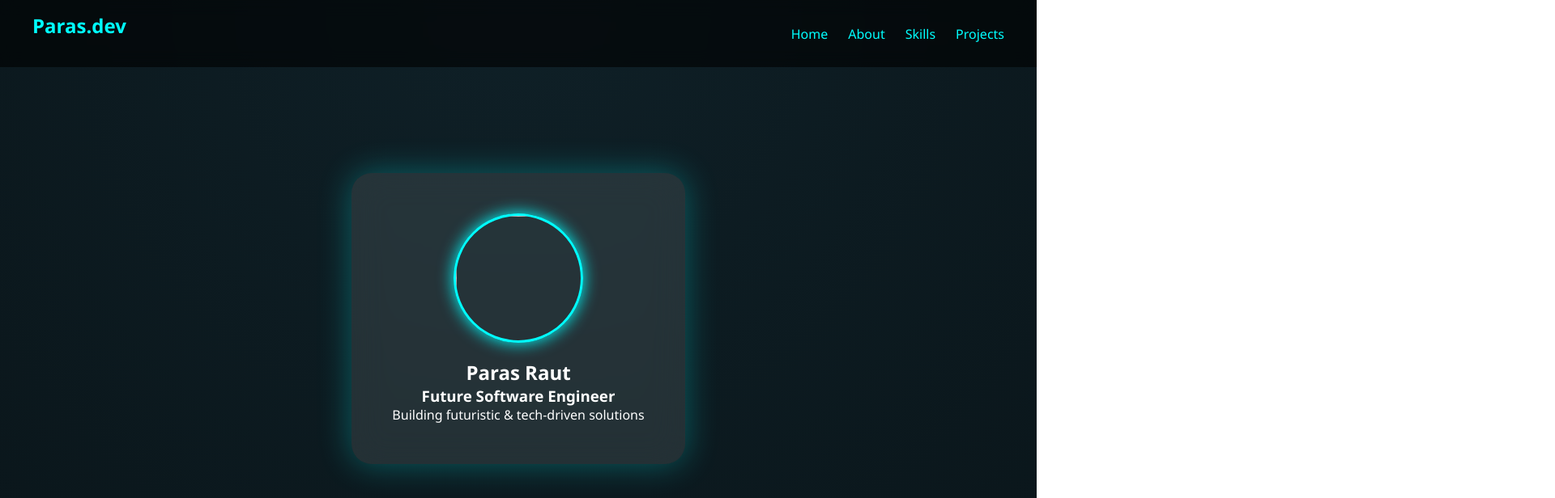
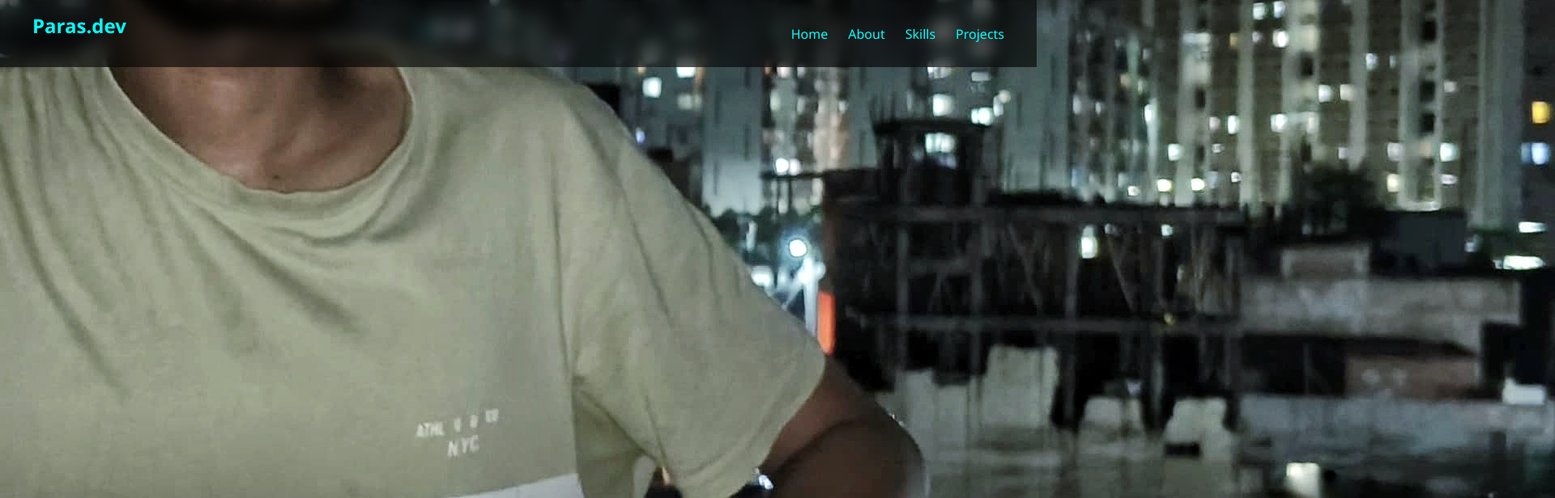
Before and after one commit to parasraut2104/parasraut.github.io, a plain HTML site: page index.html in a window 1280 px wide. Shown: the top 616 px of the page at 81% size, 1920 px wide, since content can reach past the window. Drawn offline with Linux system fonts and the light colour scheme.

Commit message:
Update index.html

```diff
--- a/index.html
+++ b/index.html
@@ -21,7 +21,8 @@
 <!-- HERO -->
 <section class="hero" id="home">
     <div class="hero-card">
-        <img src="images/Paras.jpg" class="profile">
+        <img src="Paras.jpg" alt="Paras Photo">
+ class="profile">
         <h1>Paras Raut</h1>
         <h3>Future Software Engineer</h3>
         <p>Building futuristic & tech-driven solutions</p>
```
